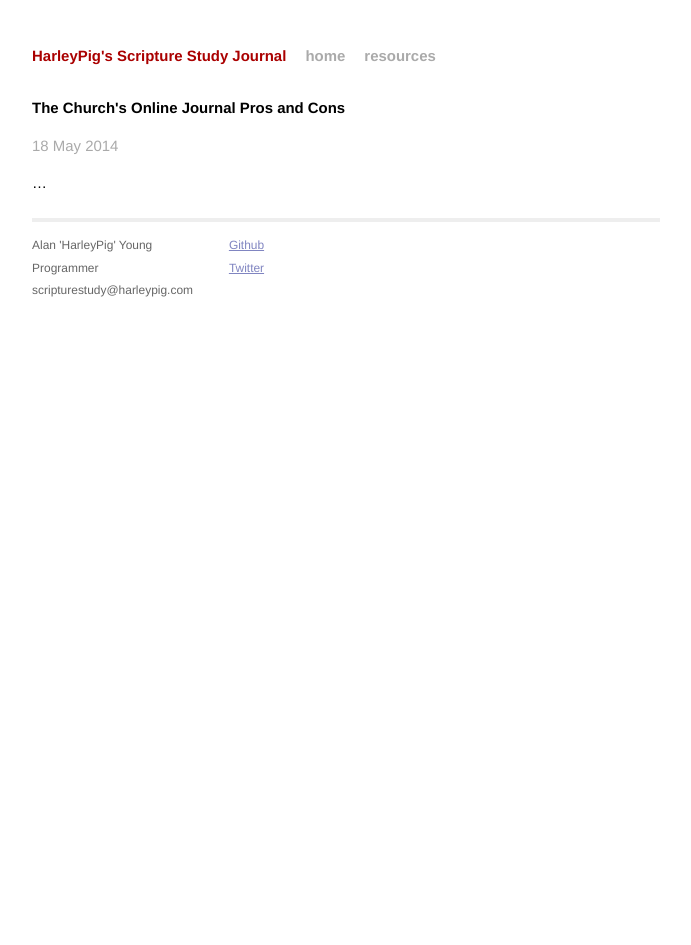
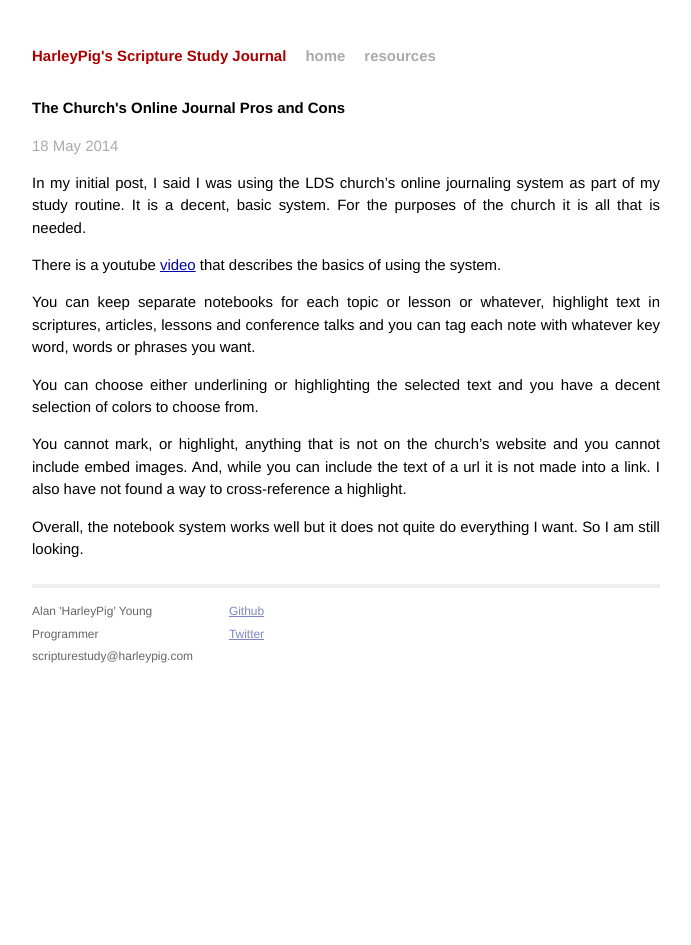
Before and after one commit to harleypig/scripturestudy.org, a Jekyll site: the page built from _posts/2014-05-18-Online-Study-Journal-Pros-Cons.md, in a window 1280 px wide. Shown: the whole page, without its empty margins (294-985 px from the left). Built offline with Jekyll 4.4.1, drawn with Linux system fonts in a browser that asks for light colours; Markdown is read by kramdown in place of the engine named in the settings.

Commit message:
added weekly post

```diff
--- a/_posts/2014-05-18-Online-Study-Journal-Pros-Cons.md
+++ b/_posts/2014-05-18-Online-Study-Journal-Pros-Cons.md
@@ -3,4 +3,24 @@ layout: post
 title: "The Church's Online Journal Pros and Cons"
 ---
 
-...
+In my initial post, I said I was using the LDS church's online journaling
+system as part of my study routine. It is a decent, basic system. For the
+purposes of the church it is all that is needed.
+
+There is a youtube [video](https://www.youtube.com/watch?v=EvOQdUE2CCA) that
+describes the basics of using the system.
+
+You can keep separate notebooks for each topic or lesson or whatever,
+highlight text in scriptures, articles, lessons and conference talks and you
+can tag each note with whatever key word, words or phrases you want.
+
+You can choose either underlining or highlighting the selected text and you
+have a decent selection of colors to choose from.
+
+You cannot mark, or highlight, anything that is not on the church's website
+and you cannot include embed images. And, while you can include the text of
+a url it is not made into a link.  I also have not found a way to
+cross-reference a highlight.
+
+Overall, the notebook system works well but it does not quite do everything
+I want.  So I am still looking.
```
